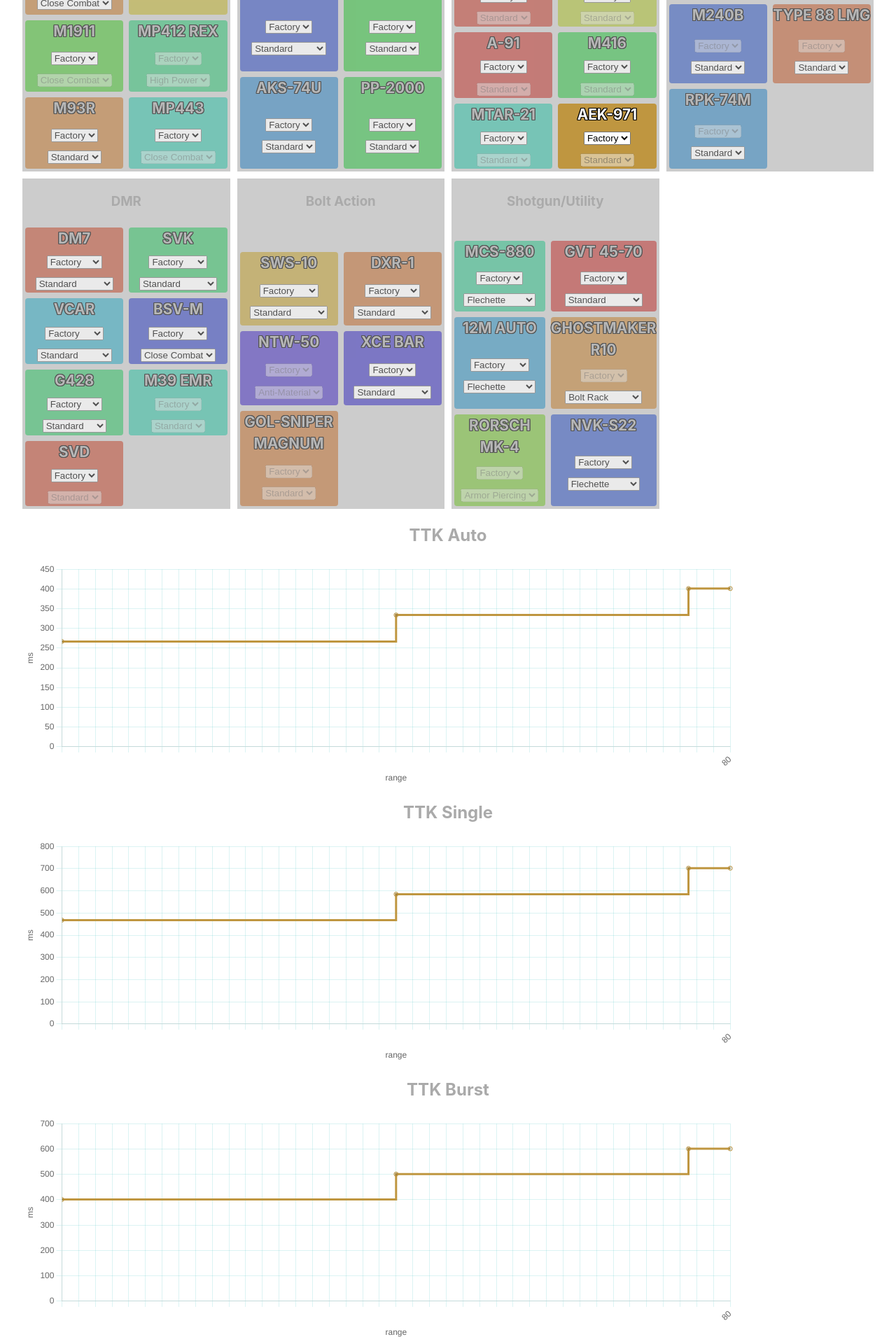
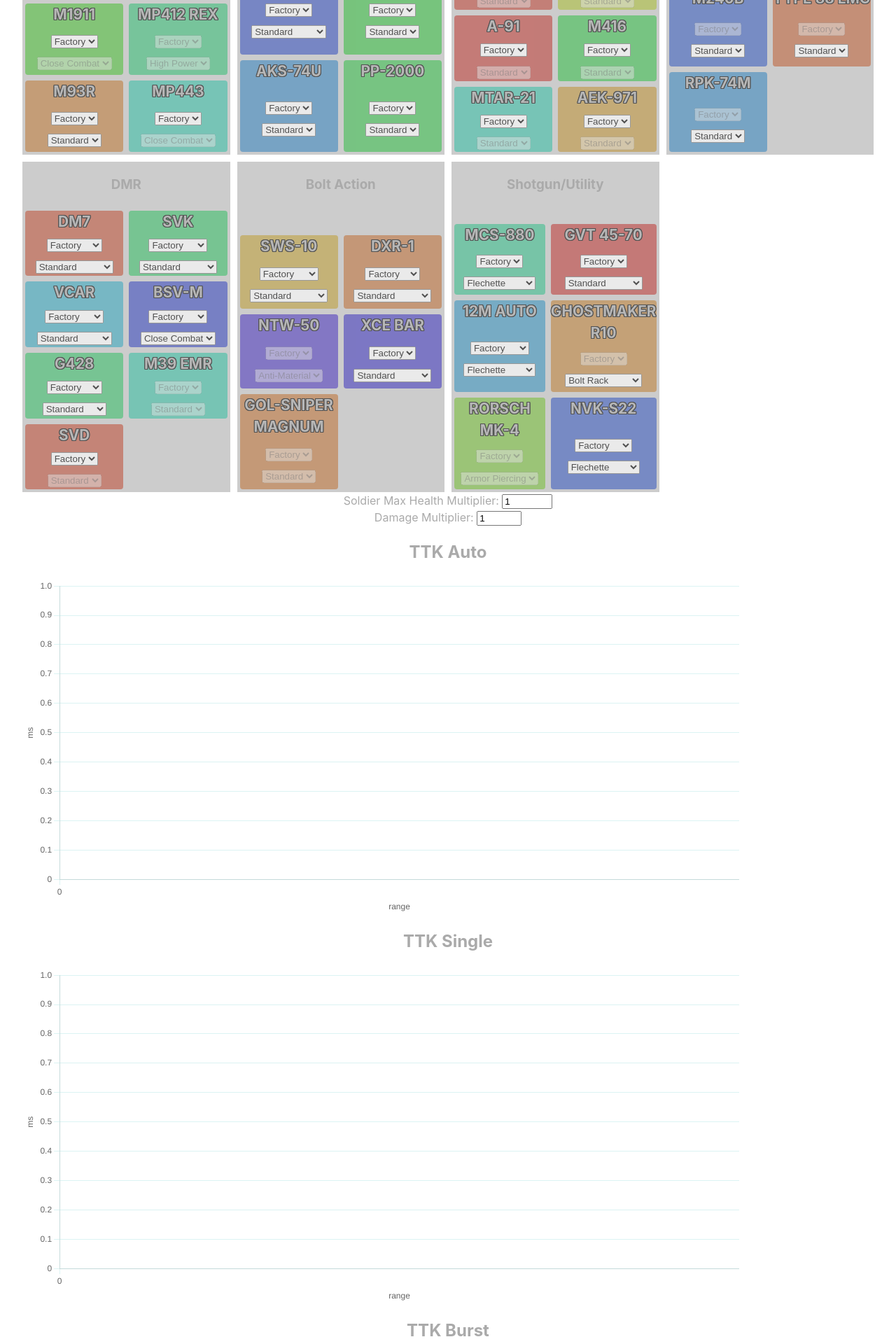
Before and after one commit to keipes/diceplz, a React (Vite) app: page / in a window 1280 px wide. Shown: the part 760-2680 px from the top of the page at 70% size. Built offline with nearby package versions, Linux system fonts and the light colour scheme.

Commit message:
Disable animations.

```diff
--- a/src/App.css
+++ b/src/App.css
@@ -8,7 +8,7 @@
 
 .chart-container {
   position: relative;
-  height:40vh;
+  height:60vh;
   width:80vw;
   max-width: 1280px;
 }
--- a/src/App.tsx
+++ b/src/App.tsx
@@ -31,11 +31,13 @@ interface WeaponSelections {
 
 function App() {
   const initialSelectedWeapons = new Map<string, WeaponSelections>();
-  initialSelectedWeapons.set('AEK-971', {
-    ammoType: 'Standard',
-    barrelType: 'Factory'
-  });
+  // initialSelectedWeapons.set('AEK-971', {
+  //   ammoType: 'Standard',
+  //   barrelType: 'Factory'
+  // });
   const [selectedWeapons, setSelectedWeapons] = useState(initialSelectedWeapons);
+  const [healthMultiplier, setHealthMultiplier] = useState(1);
+  const [damageMultiplier, setDamageMultiplier] = useState(1);
   // const [selectedWeapons, setSelectedWeapons] = useState({'AEK-971': {
   //   ammoType: 'Standard',
   //   barrelType: 'Factory'
@@ -50,9 +52,9 @@ function App() {
       if (selected) {
         for (const stat of weapon.stats) {
           if (stat.barrelType == selected.barrelType && stat.ammoType == selected.ammoType) {
-            if (selectedWeaponStats.get(weapon.name)) {
-              console.warn('Already have stats for ' + weapon.name);
-            }
+            // if (selectedWeaponStats.has(weapon.name)) {
+            //   console.warn('Already have stats for ' + weapon.name);
+            // }
             selectedWeaponStats.set(weapon.name, stat);
           }
         }
@@ -69,8 +71,8 @@ function App() {
       }
     }
   }
-  let remainder = highestRangeSeen % 10;
-  highestRangeSeen += (10 - remainder);
+  // let remainder = highestRangeSeen % 10;
+  // highestRangeSeen += (10 - remainder);
   function changeLocalStorage(_: SyntheticEvent) {
     if (useLocalStorage) {
       // disabling storage, so clear all stored data
@@ -79,6 +81,10 @@ function App() {
       localStorage.setItem('useLocalStorage', 'true');
     }
     setUseLocalStorage(!useLocalStorage);
+  }
+  function handleHealthMultiplier(e) {
+    console.log(e.target.value);
+    setHealthMultiplier(e.target.value);
   }
   const selectedWeaponsData = selectedWeaponStats;
   return (
@@ -89,17 +95,47 @@ function App() {
           <p>Weapon stats are from <a href="https://docs.google.com/spreadsheets/d/1UQsYeC3LiFEvgBt18AarXYvFN3DWzFN3DqRnyRHC0wc/edit#gid=1516150144">Sorrow's Scribbles</a> as of patch 6.2.0</p>
           <p>Shotgun damage doesn't consider number of pellets yet.</p>
         </div>
-        <div className="value-config">
-          <label for="health-multiplier">Soldier Max Health Multiplier:</label>
-          <input type="number" id="health-multiplier" name="health-multiplier" min="0.1" max="10" value="1" />
-        </div>
+
         <div className="weapon-selector">
           <WeaponSelector selectedWeapons={selectedWeapons} setSelectedWeapons={setSelectedWeapons}/>
         </div>
-        <TTKChart selectedWeapons={selectedWeapons} selectedWeaponsData={selectedWeaponsData} requiredRanges={requiredRanges} highestRangeSeen={highestRangeSeen} rpmSelector={'rpmAuto'} title={'TTK Auto'}/>
-        <TTKChart selectedWeapons={selectedWeapons} selectedWeaponsData={selectedWeaponsData} requiredRanges={requiredRanges} highestRangeSeen={highestRangeSeen} rpmSelector={'rpmSingle'} title={'TTK Single'}/>
-        <TTKChart selectedWeapons={selectedWeapons} selectedWeaponsData={selectedWeaponsData} requiredRanges={requiredRanges} highestRangeSeen={highestRangeSeen} rpmSelector={'rpmBurst'} title={'TTK Burst'}/>
-        <DamageChart selectedWeapons={selectedWeapons} selectedWeaponsData={selectedWeaponsData} requiredRanges={requiredRanges} highestRangeSeen={highestRangeSeen}/>
+        <div>
+          <label htmlFor="health-multiplier">Soldier Max Health Multiplier: </label>
+          <input type="number" id="health-multiplier" name="health-multiplier" step="0.1" min="0.1" max="10" value={healthMultiplier} onChange={handleHealthMultiplier}/>
+        </div>
+        <div>
+          <label htmlFor="damage-multiplier">Damage Multiplier: </label>
+          <input type="number" id="damage-multiplier" name="damage-multiplier" step="0.1" min="0.1" max="5" value={damageMultiplier} onChange={e => setDamageMultiplier(parseFloat(e.target.value))}/>
+        </div>
+        <TTKChart selectedWeapons={selectedWeapons}
+          selectedWeaponsData={selectedWeaponsData}
+          requiredRanges={requiredRanges}
+          highestRangeSeen={highestRangeSeen}
+          rpmSelector={'rpmAuto'}
+          healthMultiplier={healthMultiplier}
+          damageMultiplier={damageMultiplier}
+          title={'TTK Auto'}/>
+        <TTKChart selectedWeapons={selectedWeapons}
+          selectedWeaponsData={selectedWeaponsData}
+          requiredRanges={requiredRanges}
+          highestRangeSeen={highestRangeSeen}
+          rpmSelector={'rpmSingle'}
+          healthMultiplier={healthMultiplier}
+          damageMultiplier={damageMultiplier}
+          title={'TTK Single'}/>
+        <TTKChart selectedWeapons={selectedWeapons}
+          selectedWeaponsData={selectedWeaponsData}
+          requiredRanges={requiredRanges}
+          highestRangeSeen={highestRangeSeen}
+          rpmSelector={'rpmBurst'}
+          healthMultiplier={healthMultiplier}
+          damageMultiplier={damageMultiplier}
+          title={'TTK Burst'}/>
+        <DamageChart selectedWeapons={selectedWeapons}
+          selectedWeaponsData={selectedWeaponsData}
+          requiredRanges={requiredRanges}
+          highestRangeSeen={highestRangeSeen}
+          damageMultiplier={damageMultiplier}/>
       </div>
     </>
   )
--- a/src/DamageChart.tsx
+++ b/src/DamageChart.tsx
@@ -3,16 +3,12 @@ import StringHue from './StringColor.ts'
 import { WeaponStats } from './WeaponData.ts';
 import { WeaponSelections } from './App.tsx';
 
-interface WeaponData {
-    damage: [number],
-    name: string
-}
-
 interface DamageChartProps {
     selectedWeapons: Map<string, WeaponSelections>,
     highestRangeSeen: number,
-    requiredRanges: [number],
-    selectedWeaponsData: [WeaponStats]
+    requiredRanges: Map<number, boolean>,
+    selectedWeaponsData: [WeaponStats],
+    damageMultiplier: number
 }
 
 function DamageChart(props: DamageChartProps) {
@@ -31,10 +27,10 @@ function DamageChart(props: DamageChartProps) {
       for (let dropoff of stats.dropoffs) {
     //   for (let i = 0; i < stats.dropoffs.length; i = i + 1) {
         range = dropoff.range;
-        damage = dropoff.damage;
+        damage = dropoff.damage * props.damageMultiplier;
         damage = Math.round(damage * 100) / 100
         for (let i = lastRange + 1; i < range; i++) {
-          if (requiredRanges[i]) {
+          if (requiredRanges.has(i)) {
             data.push(lastDamage);
           } else {
             data.push(null);
@@ -46,7 +42,7 @@ function DamageChart(props: DamageChartProps) {
       }
       if (damage > 0) {
         for (let i = range + 1; i < highestRangeSeen; i++) {
-          if (requiredRanges[i]) {
+          if (requiredRanges.has(i)) {
             data.push(damage);
           } else {
             data.push(null);
@@ -67,7 +63,7 @@ function DamageChart(props: DamageChartProps) {
 
     const labels = [];
     for (let i = 0; i <= highestRangeSeen; i++) {
-      if (requiredRanges[i] || i == highestRangeSeen) {
+      if (requiredRanges.has(i) || i == highestRangeSeen) {
         labels.push(i);
       } else {
         labels.push('');
@@ -79,9 +75,7 @@ function DamageChart(props: DamageChartProps) {
     }
     const options = {
       maintainAspectRatio: false,
-      animation: {
-        duration: 0
-      },
+      animation: false,
       spanGaps: true,
       interaction: {
         intersect: false,
@@ -132,6 +126,15 @@ function DamageChart(props: DamageChartProps) {
             color: 'rgba(75, 192, 192, 0.2)',
           },
           min: 0,
+        //   ticks: {
+        //     autoSkip: false,
+        //     // callback: (value, index, ticks) => {
+        //     //     if (index == 79) {
+        //     //         return 'asd';
+        //     //     }
+        //     //     return '';
+        //     // }
+        //   }
         }
       }
     }
--- a/src/TTKChart.tsx
+++ b/src/TTKChart.tsx
@@ -1,26 +1,22 @@
 import { Line } from 'react-chartjs-2'
 import StringHue from './StringColor.ts'
-import { DamageMultiplier, PlayerHealth } from './Values.ts'
 import { WeaponStats } from './WeaponData.ts'
 import { WeaponSelections } from './App.tsx'
 
-interface WeaponData {
-    damage: [number],
-    name: string,
-    rpm: [number]
-}
 
 interface TTKChartProps {
     selectedWeapons: Map<string, WeaponSelections>,
     highestRangeSeen: number,
-    requiredRanges: [number],
+    requiredRanges: Map<number, boolean>,
     selectedWeaponsData: [WeaponStats],
     rpmSelector: string,
-    title: string
+    title: string,
+    healthMultiplier: number,
+    damageMultiplier: number
 }
 
-const damageToTTK = function(weapon: WeaponStats, damage: number, rpmSelector: string) {
-    const btk = Math.ceil(PlayerHealth / damage);
+const damageToTTK = function(weapon: WeaponStats, damage: number, rpmSelector: string, healthMultiplier: number) {
+    const btk = Math.ceil((healthMultiplier * 100) / damage);
     return Math.round((1000 / (weapon[rpmSelector] / 60)) * (btk - 1));
 }
 
@@ -39,32 +35,32 @@ function TTKChart(props: TTKChartProps) {
       let damage = 0;
       for (let dropoff of stats.dropoffs) {
         range = dropoff.range;
-        damage = dropoff.damage * DamageMultiplier;
+        damage = dropoff.damage * props.damageMultiplier;
     //   for (let index = 0; index < weapon.damage.length; index = index + 2) {
     //     range = weapon.damage[index + 1]
     //     damage = weapon.damage[index] * DamageMultiplier;
         for (let i = lastRange + 1; i < range; i++) {
-          if (requiredRanges[i]) {
+          if (requiredRanges.has(i)) {
 
-            data.push(damageToTTK(stats, lastDamage, props.rpmSelector));
+            data.push(damageToTTK(stats, lastDamage, props.rpmSelector, props.healthMultiplier));
           } else {
             data.push(null);
           }
         }
         lastDamage = damage;
         lastRange = range;
-        data.push(damageToTTK(stats, damage, props.rpmSelector));
+        data.push(damageToTTK(stats, damage, props.rpmSelector, props.healthMultiplier));
       }
       if (damage > 0) {
         for (let i = range + 1; i < highestRangeSeen; i++) {
-          if (requiredRanges[i]) {
-            data.push(damageToTTK(stats, damage, props.rpmSelector));
+          if (requiredRanges.has(i)) {
+            data.push(damageToTTK(stats, damage, props.rpmSelector, props.healthMultiplier));
           } else {
             data.push(null);
           }
         }
         if (range != highestRangeSeen) {
-          data.push(damageToTTK(stats, damage, props.rpmSelector));
+          data.push(damageToTTK(stats, damage, props.rpmSelector, props.healthMultiplier));
         }
       }
       datasets.push({
@@ -72,13 +68,13 @@ function TTKChart(props: TTKChartProps) {
         data: data,
         fill: false,
         borderColor: 'hsl(' + StringHue(weaponName) + ', 50%, 50%)',
-        tension: 0.1
+        // tension: 0.1
       })
     }
 
     const labels = [];
     for (let i = 0; i <= highestRangeSeen; i++) {
-      if (requiredRanges[i] || i == highestRangeSeen) {
+      if (requiredRanges.has(i) || i == highestRangeSeen) {
         labels.push(i);
       } else {
         labels.push('');
@@ -90,9 +86,7 @@ function TTKChart(props: TTKChartProps) {
     }
     const options = {
       maintainAspectRatio: false,
-      animation: {
-        duration: 0
-      },
+      animation: false,
       spanGaps: true,
       interaction: {
         intersect: false,
--- a/src/Values.ts
+++ /dev/null
@@ -1,5 +0,0 @@
-const PlayerHealth = 100;
-const DamageMultiplier = 1;
-export {
-    PlayerHealth, DamageMultiplier
-}
--- a/src/Weapon.tsx
+++ b/src/Weapon.tsx
@@ -6,7 +6,7 @@ import { WeaponSelections } from './App.tsx';
 
 interface WeaponProps {
     name: string,
-    selectedWeapons: {string: boolean},
+    selectedWeapons: Map<string, WeaponSelections>,
     setSelectedWeapons: Function
 }
 
@@ -36,27 +36,41 @@ function Weapon(props: WeaponProps) {
   const [selectedBarrel, setSelectedBarrel] = useState(selectedBarrelInitial);
   const [selectedAmmo, setSelectedAmmo] = useState(selectedAmmoInitial);
   const clickHandler = (o) => {
-    const newSelectedWeapons = new Map<string, WeaponSelections>();
+    const newSelectedWeapons = new Map<string, WeaponSelections>(props.selectedWeapons);
     // let newSelectedWeapons = {};
-    let add = true;
-    for (const [name, selections] of props.selectedWeapons) {
-      if (name == props.name) {
-          add = false;
-      } else {
-          // newSelectedWeapons[name] = selections;
-          newSelectedWeapons.set(name, selections);
-      }
+    if (!newSelectedWeapons.delete(props.name)) {
+      newSelectedWeapons.set(props.name, {
+        ammoType: selectedAmmo,
+        barrelType: selectedBarrel
+      });
     }
-    if (add) {
-        // newSelectedWeapons[props.name] = {
-        //   ammoType: selectedAmmo,
-        //   barrelType: selectedBarrel
-        // };
-        newSelectedWeapons.set(props.name, {
-          ammoType: selectedAmmo,
-          barrelType: selectedBarrel
-        });
-    }
+    // if (newSelectedWeapons.has(props.name)) {
+
+    // } else {
+    //   newSelectedWeapons.set(props.name, {
+    //     ammoType: selectedAmmo,
+    //     barrelType: selectedBarrel
+    //   });
+    // }
+    // let add = true;
+    // for (const [name, selections] of props.selectedWeapons) {
+    //   if (name == props.name) {
+    //       add = false;
+    //   } else {
+    //       // newSelectedWeapons[name] = selections;
+    //       newSelectedWeapons.set(name, selections);
+    //   }
+    // }
+    // if (add) {
+    //     // newSelectedWeapons[props.name] = {
+    //     //   ammoType: selectedAmmo,
+    //     //   barrelType: selectedBarrel
+    //     // };
+    //     newSelectedWeapons.set(props.name, {
+    //       ammoType: selectedAmmo,
+    //       barrelType: selectedBarrel
+    //     });
+    // }
     props.setSelectedWeapons(newSelectedWeapons);
   }
 
```
